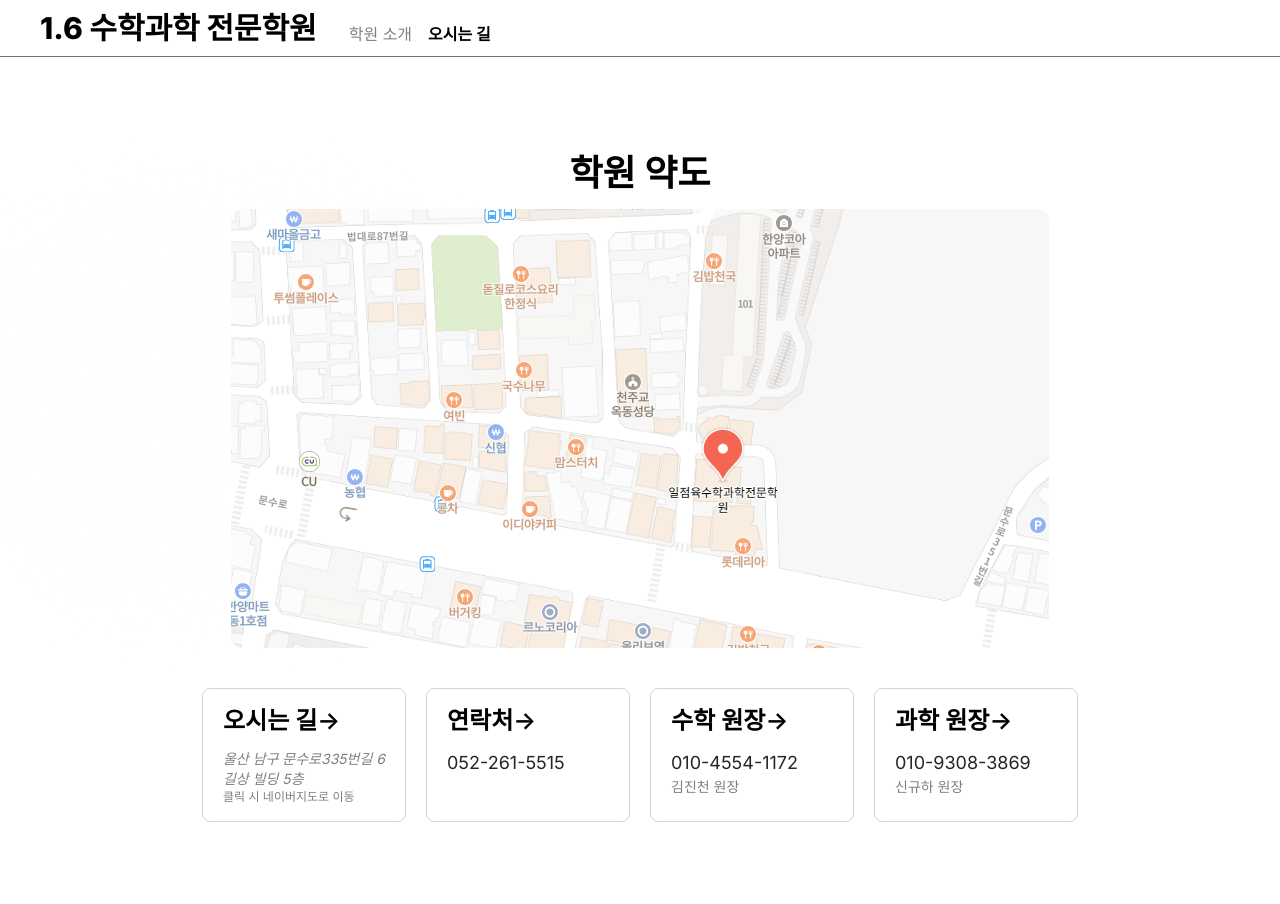
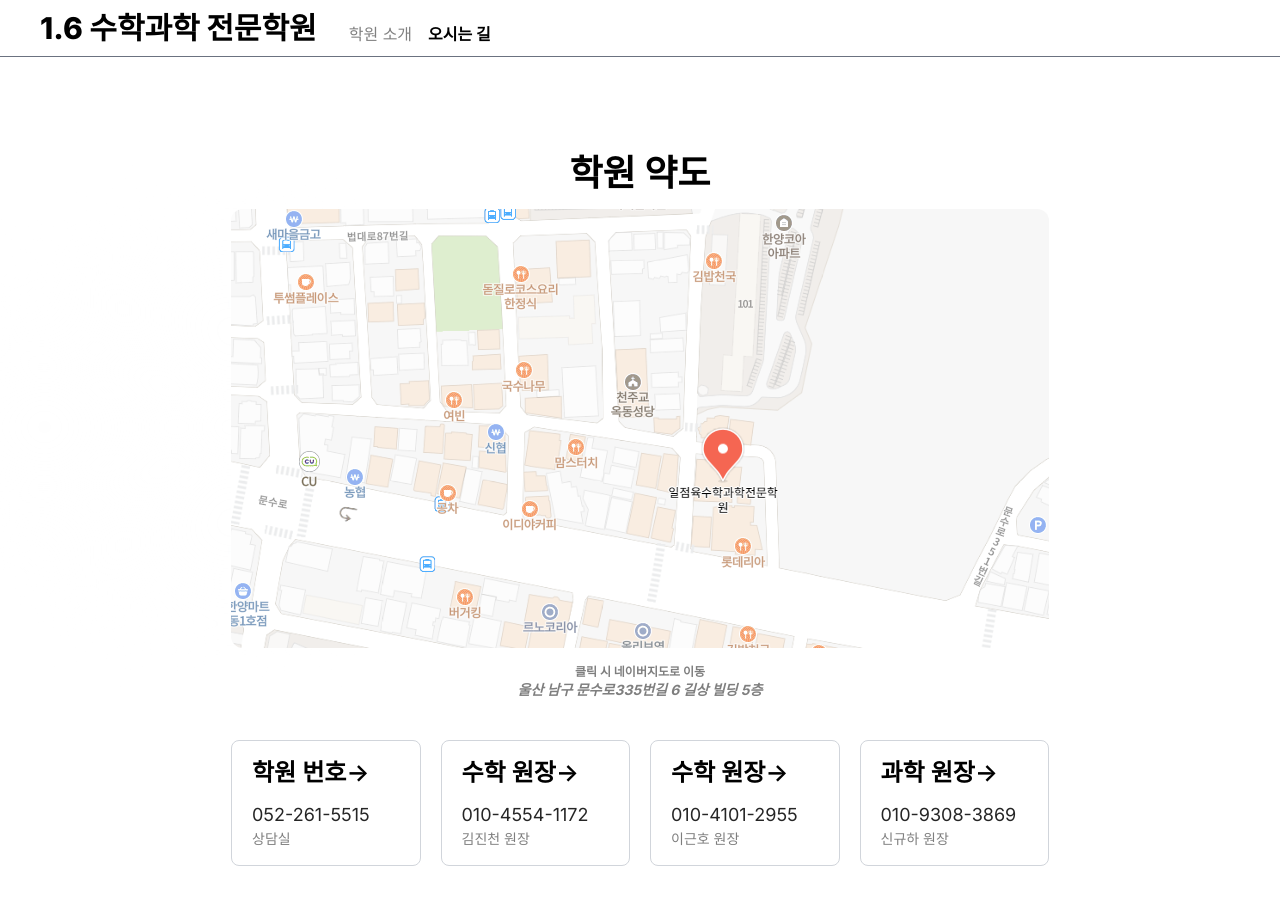
Before and after one commit to suhong99/1.6math, a Next.js app: page /contact in a window 1280 px wide. Shown: the top 904 px of the page. Before the commit the page ends 878 px from the top, so only its background shows below. Built offline with nearby package versions, Linux system fonts and the light colour scheme.

Commit message:
연락처 수정

```diff
--- a/src/app/contact/page.tsx
+++ b/src/app/contact/page.tsx
@@ -1,22 +1,13 @@
-import Image from 'next/image';
 import CardList from '@/feature/contact/components/CardList';
+import Address from '@/feature/contact/components/Address';
 
 export default function Contact() {
   return (
     <main className="flex min-h-screen flex-col items-center lg:p-14">
       <div className="relative flex place-items-center before:absolute before:h-[300px] before:w-full before:-translate-x-1/2 before:rounded-full before:bg-gradient-radial before:from-white before:to-transparent before:blur-2xl before:content-[''] after:absolute after:-z-20 after:h-[180px] after:w-full after:translate-x-1/3 after:bg-gradient-conic after:from-sky-200 after:via-blue-200 after:blur-2xl after:content-[''] before:dark:bg-gradient-to-br before:dark:from-transparent before:dark:to-blue-700 before:dark:opacity-10 after:dark:from-sky-900 after:dark:via-[#0141ff] after:dark:opacity-40 sm:before:w-[480px] sm:after:w-[240px] before:lg:h-[360px] m-10">
-        <div className="flex items-center flex-col gap-3 font-bold lg:gap-4 text-2xl lg:text-4xl">
-          학원 약도
-          <Image
-            className="relative w-auto h-auto rounded-xl"
-            src="/address.png"
-            alt="학원 주소"
-            width={800}
-            height={500}
-            priority
-          />
-        </div>
+        <Address />
       </div>
+
       <CardList />
     </main>
   );
--- a/src/app/sitemap.ts
+++ b/src/app/sitemap.ts
@@ -7,5 +7,10 @@ export default function sitemap(): MetadataRoute.Sitemap {
       lastModified: new Date(),
       priority: 1,
     },
+    {
+      url: 'https://1-6math.vercel.app/contact',
+      lastModified: new Date(),
+      priority: 1,
+    },
   ];
 }
--- /dev/null
+++ b/src/feature/contact/components/Address.tsx
@@ -0,0 +1,32 @@
+import Image from 'next/image';
+import { CardDescription } from './Card';
+
+export default function Address() {
+  return (
+    <>
+      <div className="flex items-center flex-col gap-3 font-bold lg:gap-4 text-2xl lg:text-4xl">
+        학원 약도
+        <a
+          href="https://map.naver.com/p/entry/place/1426094200?c=15.00,0,0,0,dh}"
+          target="_blank"
+          rel="noopener noreferrer"
+        >
+          <Image
+            className="relative w-auto h-auto rounded-xl"
+            src="/address.png"
+            alt="학원 주소"
+            width={800}
+            height={500}
+            priority
+          />
+        </a>
+        <div className="text-center">
+          <CardDescription text="클릭 시 네이버지도로 이동" size="xs" />
+          <address className="m-0 text-xs  sm:text-sm sm:opacity-50 transition-all">
+            울산 남구 문수로335번길 6 길상 빌딩 5층
+          </address>
+        </div>
+      </div>
+    </>
+  );
+}
--- a/src/feature/contact/components/CardList.tsx
+++ b/src/feature/contact/components/CardList.tsx
@@ -1,36 +1,24 @@
-import {
-  CardDescription,
-  CardTitle,
-  CardClipWrapper,
-  CardLinkWrapper,
-} from './Card';
+import { CardDescription, CardTitle, CardClipWrapper } from './Card';
+
+const data: { text: string; title: string; name: string }[] = [
+  { text: '052-261-5515', title: '학원 번호', name: '상담실' },
+  { text: '010-4554-1172', title: '수학 원장', name: '김진천 원장' },
+  { text: '010-4101-2955', title: '수학 원장', name: '이근호 원장' },
+  { text: '010-9308-3869', title: '과학 원장', name: '신규하 원장' },
+];
 
 export default function CardList() {
   return (
     <div className="mb-16 grid text-center gap-5 items-center  justify-items-center md:px-10 md:grid-cols-2 lg:items-start lg:text-left w-full lg:mb-0  lg:max-w-5xl lg:grid-cols-4">
-      <CardLinkWrapper link="https://map.naver.com/p/entry/place/1426094200?c=15.00,0,0,0,dh">
-        <CardTitle title="오시는 길" />
-        <address className="m-0 text-sm opacity-50">
-          울산 남구 문수로335번길 6 <br /> 길상 빌딩 5층
-        </address>
-        <CardDescription text="클릭 시 네이버지도로 이동" size="xs" />
-      </CardLinkWrapper>
-
-      <CardClipWrapper text={'052-261-5515'}>
-        <CardTitle title="연락처" />
-        <CardDescription text="052-261-5515" size="lg" />
-      </CardClipWrapper>
-
-      <CardClipWrapper text={'010-4554-1172'}>
-        <CardTitle title="수학 원장" />
-        <CardDescription text="010-4554-1172" size="lg" />
-        <CardDescription text="김진천 원장" />
-      </CardClipWrapper>
-      <CardClipWrapper text={'010-9308-3869'}>
-        <CardTitle title="과학 원장" />
-        <CardDescription text="010-9308-3869" size="lg" />
-        <CardDescription text="신규하 원장" />
-      </CardClipWrapper>
+      {data.map(({ text, title, name }) => {
+        return (
+          <CardClipWrapper key={text} text={text}>
+            <CardTitle title={title} />
+            <CardDescription text={text} size="lg" />
+            <CardDescription text={name} />
+          </CardClipWrapper>
+        );
+      })}
     </div>
   );
 }
```
